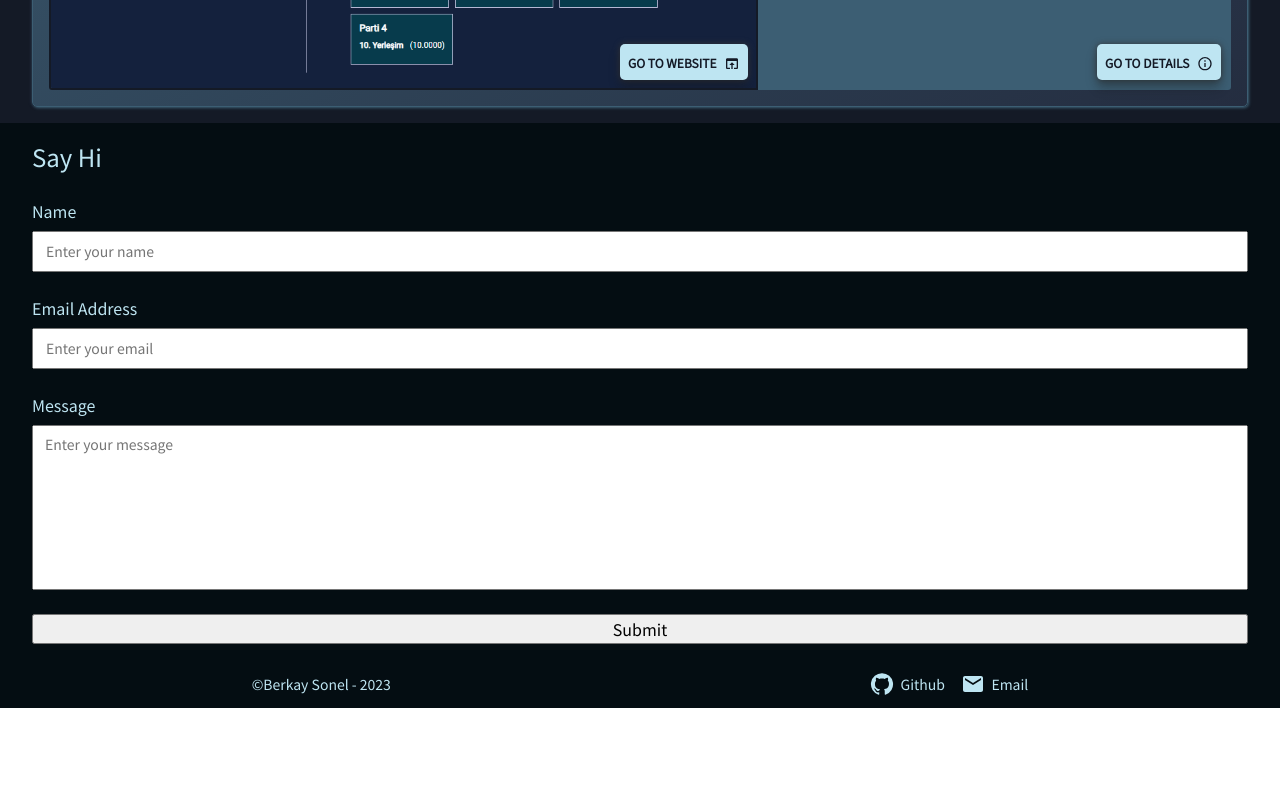
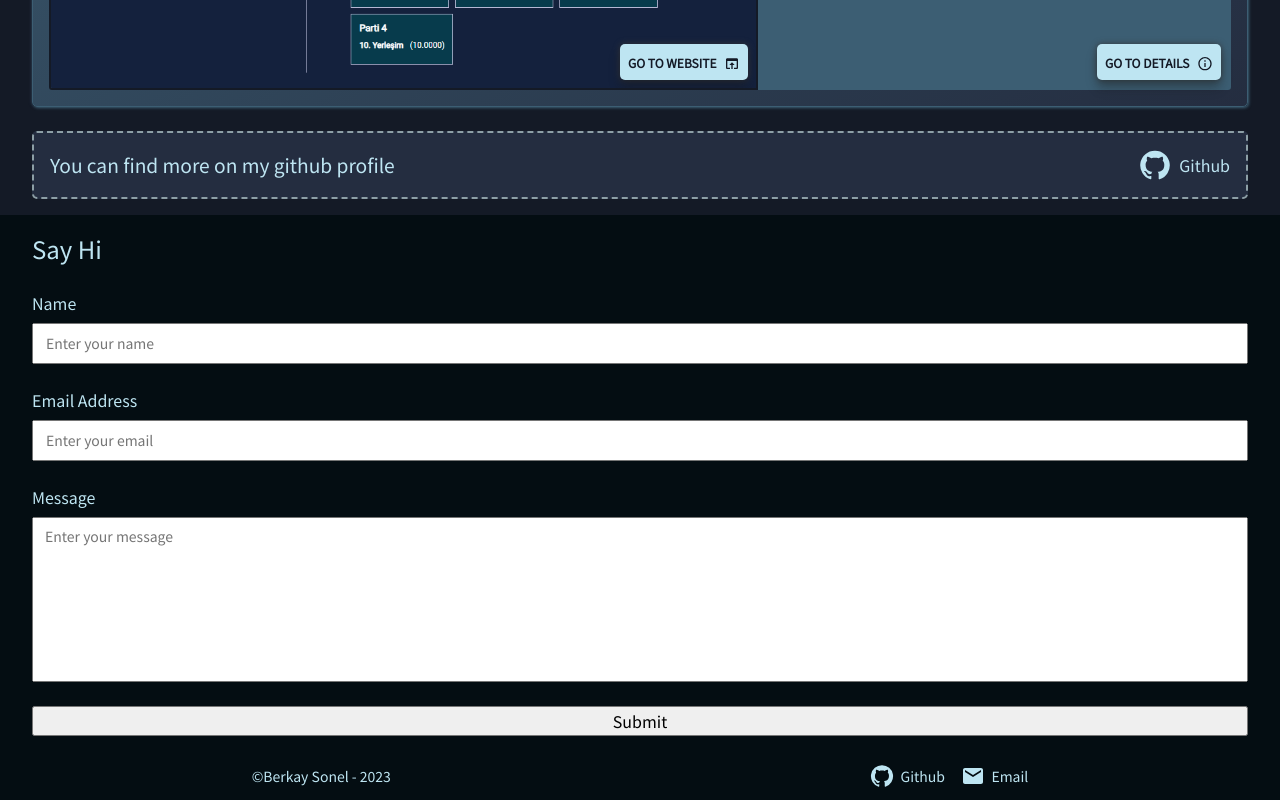
Before and after one commit to berkaysson/berkaysson-portfolio-site, a React (Create React App) app: page / in a window 1280 px wide. Shown: the part 2835-3635 px from the top of the page. Before the commit the page ends 3543 px from the top, so only its background shows below. Built offline with nearby package versions, Linux system fonts and the light colour scheme.

Commit message:
Add Github link end of the Projects section

```diff
--- a/src/Components/Sections/Projects-Section/Projects-Section.js
+++ b/src/Components/Sections/Projects-Section/Projects-Section.js
@@ -3,6 +3,7 @@ import ProjectItem from "./ProjectItem";
 import lifemapImg from "../../../Images/lifemap/lifemap-launch.png";
 import LifemapLogo from "../../../Images/lifemap/LifemapLogo";
 import dhondtImg from "../../../Images/dhondt/dhondt-launch.png";
+import GitHubIcon from "@mui/icons-material/GitHub";
 
 const ProjectsWrapper = styled.div`
   padding: ${({ theme }) => theme.sectionPadding};
@@ -20,10 +21,41 @@ const ProjectsWrapper = styled.div`
   }
 `;
 
-const Projects = ({   lifemapImgRef,
+const ProjectsGithubLink = styled.a`
+  display: flex;
+  flex-direction: row;
+  align-items: center;
+  justify-content: space-between;
+  font-size: 1.2rem;
+  padding: 1rem;
+  border: 2px dashed ${({ theme }) => theme.colors.lighter};
+  border-radius: ${({ theme }) => theme.borders.roundedSl};
+  background-color: ${({ theme }) => theme.colors.dark};
+  cursor: pointer;
+
+  span {
+    display: flex;
+    align-items: center;
+    gap: 0.5rem;
+    font-size: 1rem;
+
+    svg {
+      font-size: 2rem;
+    }
+  }
+
+  &:hover{
+    text-decoration: underline;
+  }
+`;
+
+const Projects = ({
+  lifemapImgRef,
   lifemapContentRef,
   dhondtAppImgRef,
-  dhondtAppContentRef, screenWidth }) => {
+  dhondtAppContentRef,
+  screenWidth,
+}) => {
   return (
     <ProjectsWrapper id="projects">
       <h1>Projects</h1>
@@ -45,6 +77,16 @@ const Projects = ({   lifemapImgRef,
         imgPath={dhondtImg}
         logoComponent={""}
       />
+      <ProjectsGithubLink
+        target="_blank"
+        rel="noopener noreferrer"
+        href="https://github.com/berkaysson"
+      >
+        You can find more on my github profile
+        <span>
+          <GitHubIcon /> Github
+        </span>
+      </ProjectsGithubLink>
     </ProjectsWrapper>
   );
 };
```
